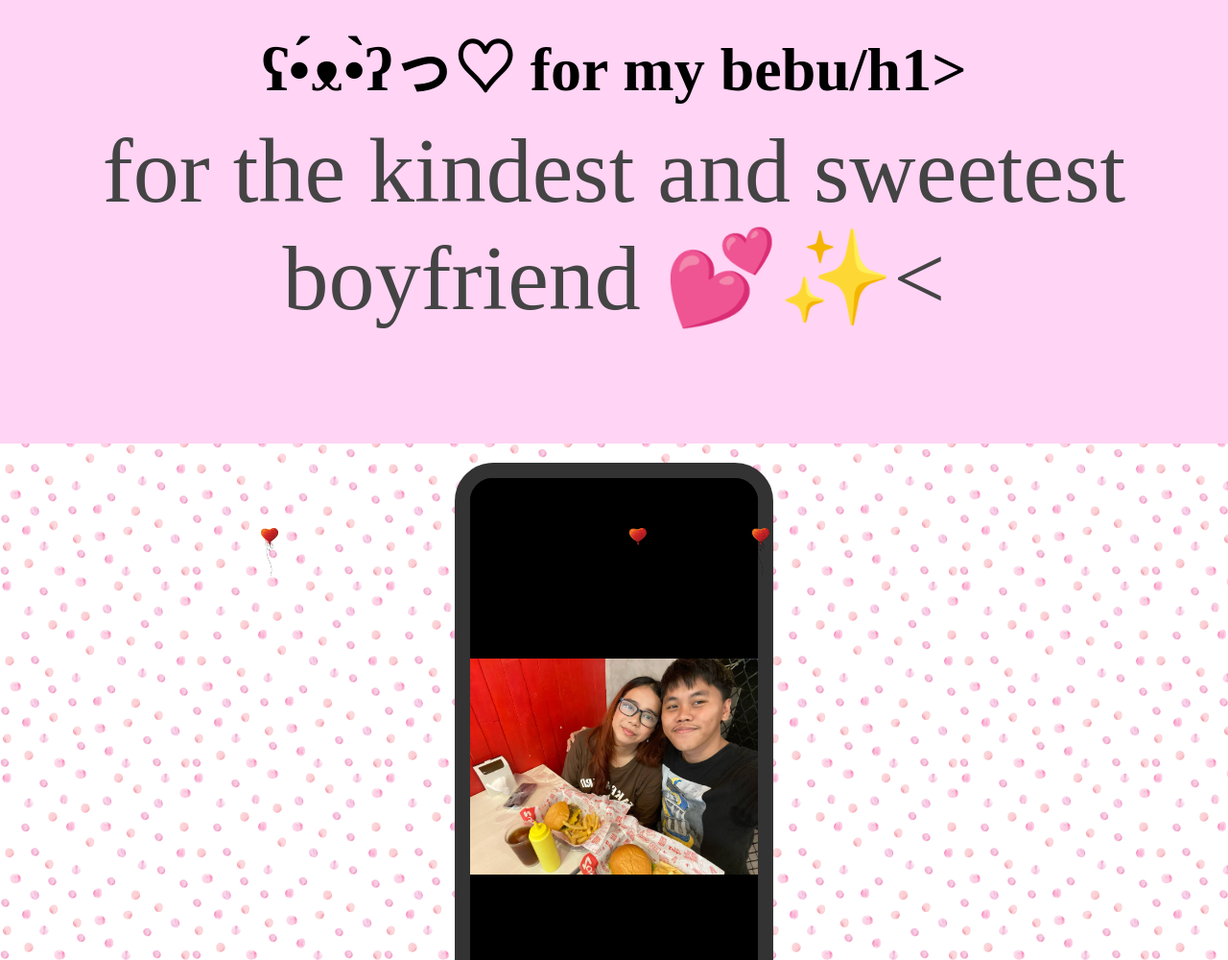
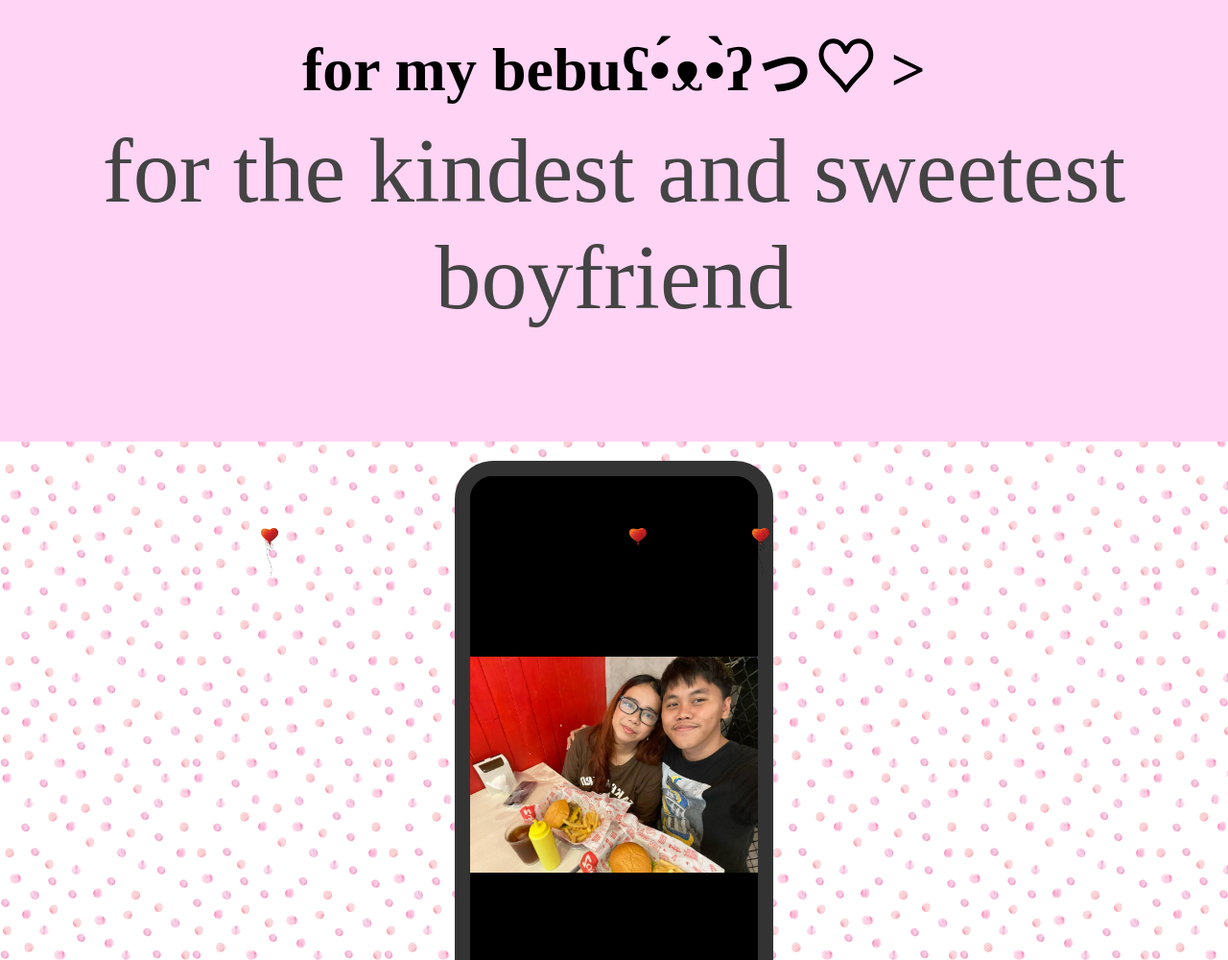
Before and after one commit to ijoycordero/my-sweet-bebu, a plain HTML site: page index.html in a window 1280 px wide. Shown: the top 1000 px of the page at 96% size. Drawn offline with Linux system fonts and the light colour scheme.

Commit message:
Update index.html

```diff
--- a/index.html
+++ b/index.html
@@ -14,8 +14,8 @@
   <!-- etc... -->
 
   <header>
-    <h1>ʕ•́ᴥ•̀ʔっ♡ for my bebu/h1>
-     <p class="header-message"> for the kindest and sweetest boyfriend 💕✨<</p>
+    <h1>for my bebuʕ•́ᴥ•̀ʔっ♡ >
+     <p class="header-message"> for the kindest and sweetest boyfriend </p>
   </header>
 
   <!-- Slideshow -->
```
